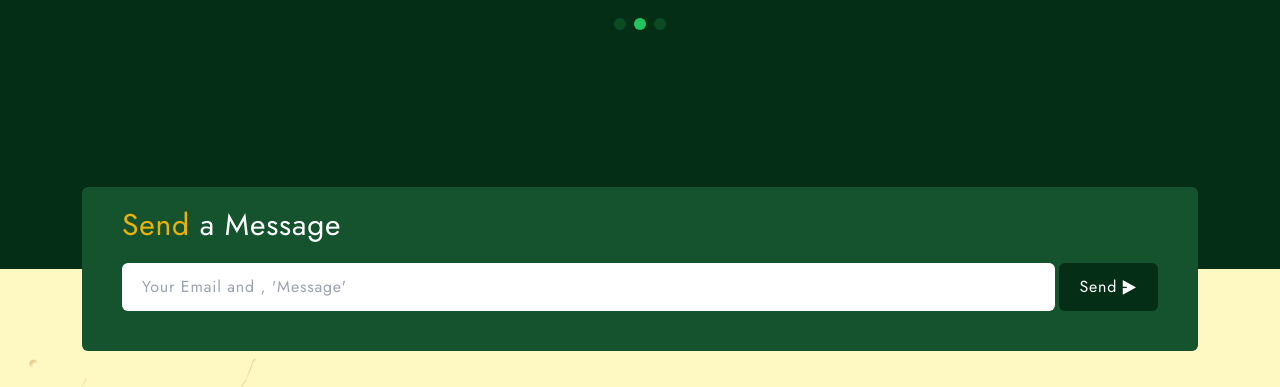
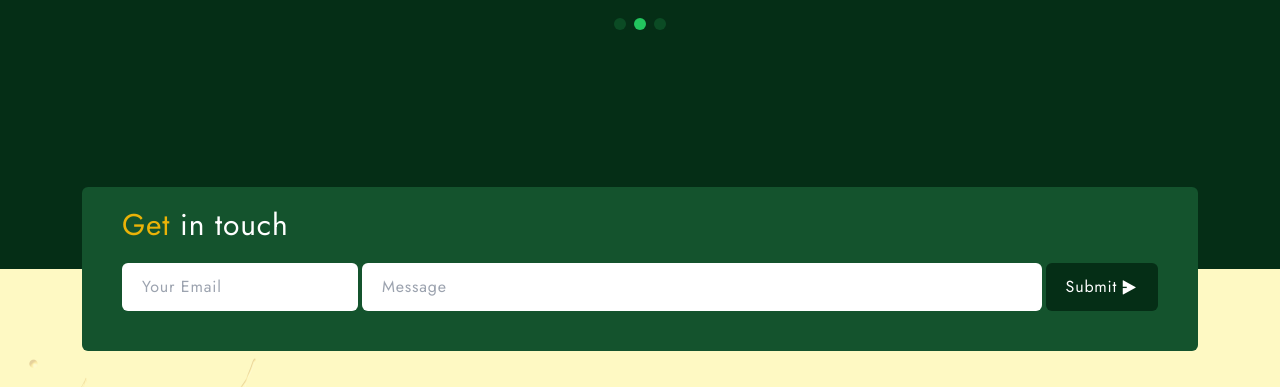
Before and after one commit to asadaslamkhan/indore-web, a website: page index.html in a window 1280 px wide. Shown: the part 3487-3874 px from the top of the page. Drawn offline with nearby package versions, Linux system fonts and the light colour scheme; some packages are replaced by stand-ins of ours; a script that the page names is missing; files whose address does not match are found by name.

Commit message:
update in form

```diff
--- a/index.html
+++ b/index.html
@@ -529,14 +529,16 @@
         <!-- newsletter -->
         <div class="container text-white absolute top-0 left-0 right-0 -translate-y-1/2">
             <div class="bg-green-900 px-10 pt-5 pb-10 space-y-5 rounded-md">
-                <h3><span class="text-yellow-500">Send</span> a Message</h3>
+                <h3><span class="text-yellow-500">Get</span> in touch</h3>
 
                 <div class="flex flex-col md:flex-row gap-1">
-                    <input type="email" id="email" placeholder="Your Email and , 'Message' "
+                    <input type="email" id="email" placeholder="Your Email"
+                        class="w-auto md:w-auto px-5 py-3 text-green-900 rounded-md outline-none">
+                        <input type="message" id="message" placeholder="Message"
                         class="w-full px-5 py-3 text-green-900 rounded-md outline-none">
                     <button onclick="sendMail()"
-                        class="flex items-center justify-center gap-1 bg-green-950 px-5 py-3 rounded-md hover:opacity-80 duration-300">
-                        <span>Send</span>
+                        class="lg:h-auto lg:w-auto xl:w-auto xl:h-auto md:w-auto md:h-auto flex items-center justify-center gap-1 bg-green-950 px-5 py-3 rounded-md hover:opacity-80 duration-300">
+                        <span>Submit</span>
                         <i class="ri-send-plane-2-fill"></i>
                     </button>
                 </div>
@@ -617,7 +619,7 @@
         </div>
         <!-- floral image -->
         <div class="footer__floral absolute bottom-0 left-0 opacity-20 pointer-events-none">
-            <img src="./assets/assets/img/floral-1.png" alt="floral_image" class="w-full lg:w-1/2">
+            <img src="./assets/img/floral-1.png" alt="floral_image" class="w-full lg:w-1/2">
         </div>
     </footer>
 
@@ -636,6 +638,10 @@
 
     <!-- scroll reveal -->
      <script src="./assets/js/scrollreveal.min.js"></script>
+
+    <!-- alert box  -->
+    <script src="https://cdn.jsdelivr.net/npm/sweetalert2@11"></script>
+
     <!-- main.js -->
     <script src="main.js"></script>
 </body>
--- a/main.js
+++ b/main.js
@@ -125,6 +125,7 @@ sr.reveal(`.review__leaf, .footer__floral`, { delay: 1000, origin: "left" })
 function sendMail() {
     var params = {
         email: document.getElementById("email").value,
+        message: document.getElementById("message").value
     };
 
     const serviceID = "service_qk25k2e";
@@ -133,8 +134,13 @@ function sendMail() {
     emailjs.send(serviceID, templateID, params)
         .then(res => {
             document.getElementById("email").value = "";
+            document.getElementById("message").value = "";
             console.log(res);
-            alert("your message has sent sucessfully")
+            Swal.fire({
+                title: "Good job!",
+                text: "Your details has been successfully submitted.",
+                icon: "success"
+            });
         })
         .catch((error) => console.log(error));
 }
```
Also changed, not shown: output.css.
